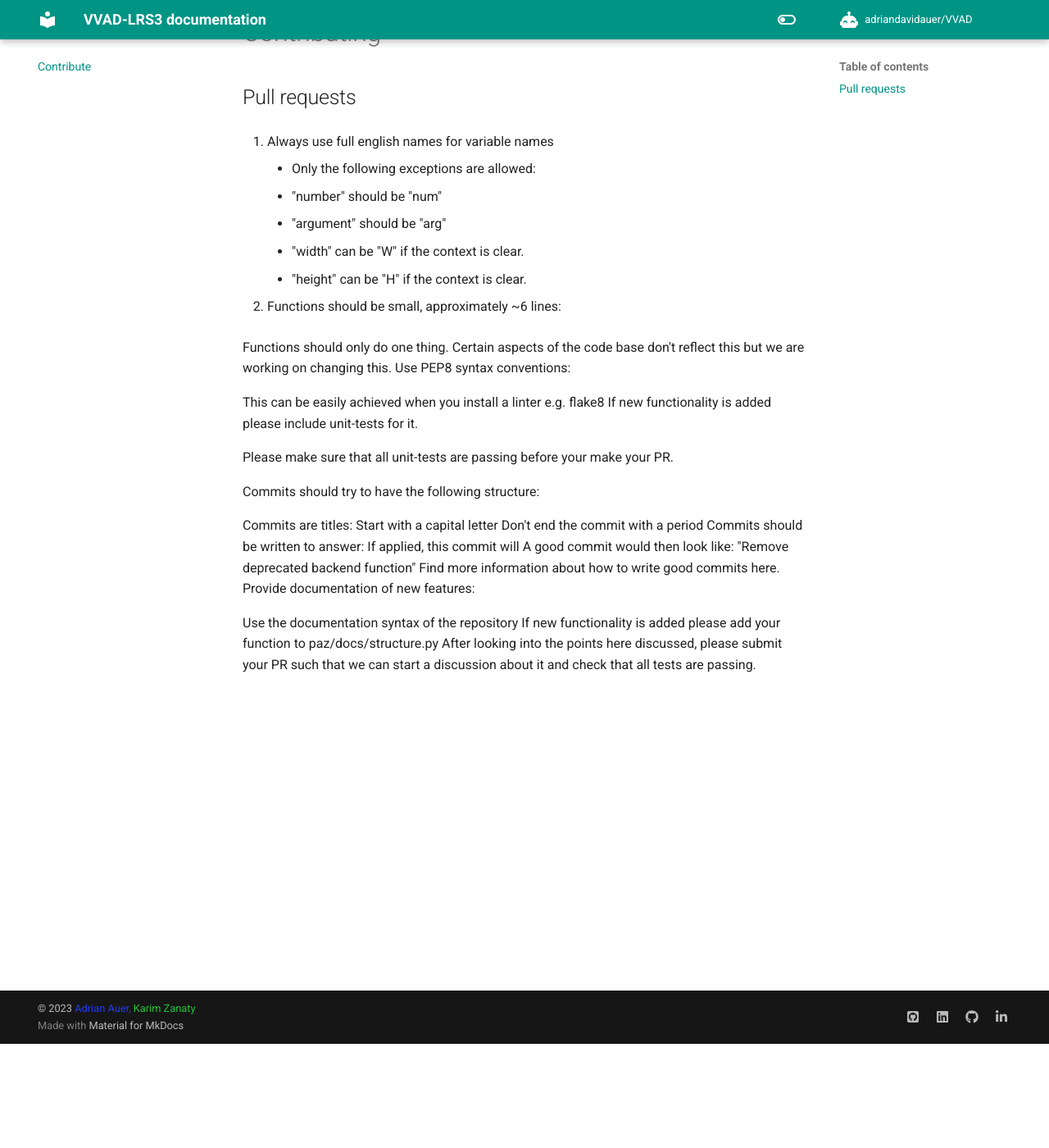
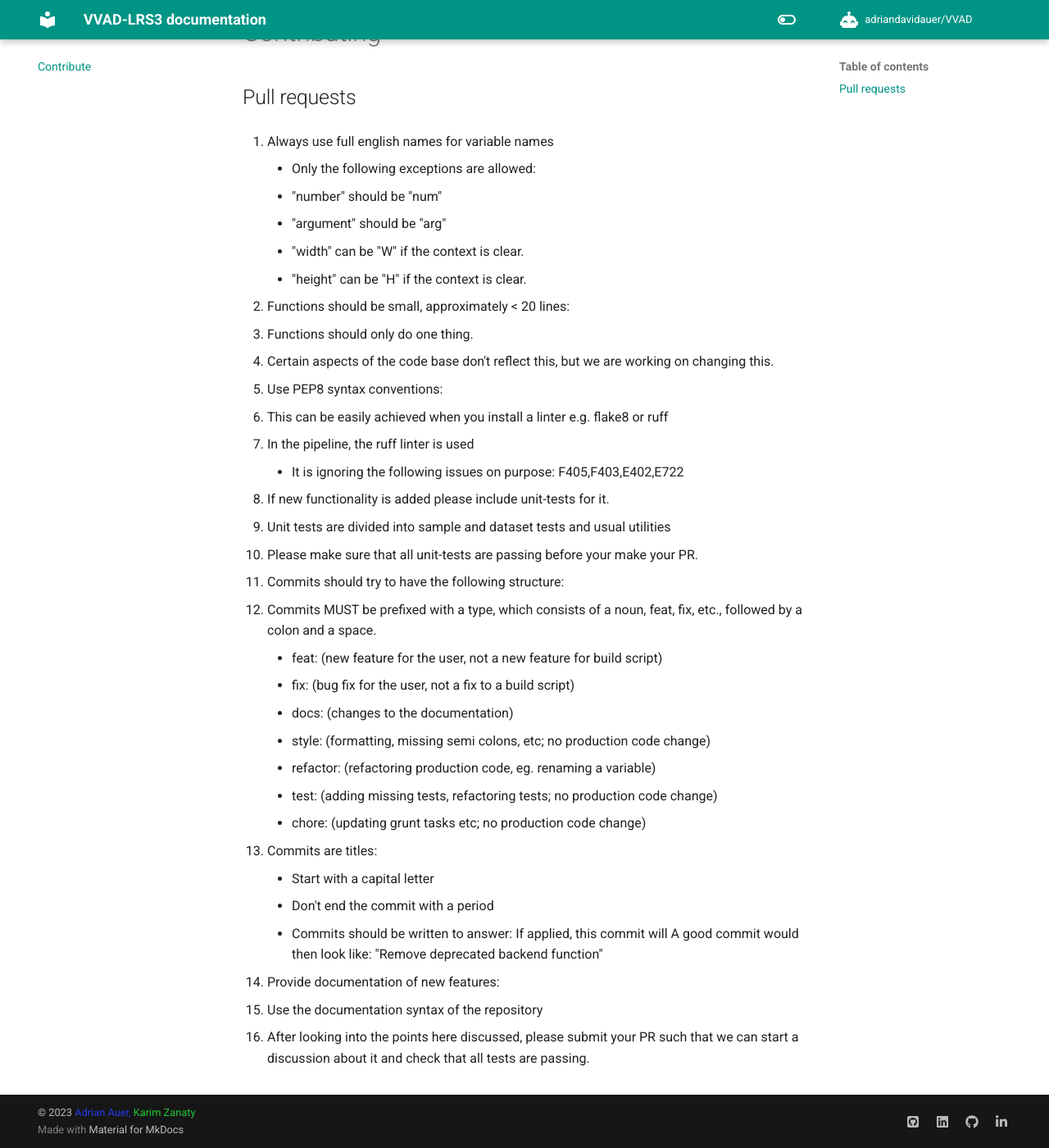
Before and after one commit to adriandavidauer/VVAD, an MkDocs documentation site: the page built from docs/how-to-contribute.md, in a window 1280 px wide and 1400 px high, scrolled down 127 px. Shown: the whole window at 82% size. Built offline with MkDocs 1.6.1 and Material for MkDocs 9.7.7, drawn with Linux system fonts in a browser that asks for light colours; comment, search, counter and statistics services are not loaded.

Commit message:
Docs: Finalize first version of contributing page

```diff
--- a/docs/how-to-contribute.md
+++ b/docs/how-to-contribute.md
@@ -10,26 +10,38 @@
       - "width" can be "W" if the context is clear.
       - "height" can be "H" if the context is clear.
 
-2. Functions should be small, approximately ~6 lines:
+2. Functions should be small, approximately < 20 lines:
 
-Functions should only do one thing.
-Certain aspects of the code base don't reflect this but we are working on changing this.
-Use PEP8 syntax conventions:
+   - Functions should only do one thing.
+   - Certain aspects of the code base don't reflect this, but we are working on changing this.
 
-This can be easily achieved when you install a linter e.g. flake8
-If new functionality is added please include unit-tests for it.
+3. Use PEP8 syntax conventions:
 
-Please make sure that all unit-tests are passing before your make your PR.
+   - This can be easily achieved when you install a linter e.g. flake8 or ruff
+   - In the pipeline, the ruff linter is used
+     - It is ignoring the following issues on purpose: F405,F403,E402,E722
 
-Commits should try to have the following structure:
+4. If new functionality is added please include unit-tests for it.
+   - Unit tests are divided into sample and dataset tests and usual utilities
 
-Commits are titles:
-Start with a capital letter
-Don't end the commit with a period
-Commits should be written to answer: If applied, this commit will A good commit would then look like: "Remove deprecated backend function"
-Find more information about how to write good commits here.
-Provide documentation of new features:
+5. Please make sure that all unit-tests are passing before your make your PR.
 
-Use the documentation syntax of the repository
-If new functionality is added please add your function to paz/docs/structure.py
-After looking into the points here discussed, please submit your PR such that we can start a discussion about it and check that all tests are passing.
+6. Commits should try to have the following structure:
+   - Commits MUST be prefixed with a type, which consists of a noun, feat, fix, etc., followed by a colon and a space.
+     - feat: (new feature for the user, not a new feature for build script)
+     - fix: (bug fix for the user, not a fix to a build script)
+     - docs: (changes to the documentation)
+     - style: (formatting, missing semi colons, etc; no production code change)
+     - refactor: (refactoring production code, eg. renaming a variable)
+     - test: (adding missing tests, refactoring tests; no production code change)
+     - chore: (updating grunt tasks etc; no production code change)
+   - Commits are titles:
+     - Start with a capital letter
+     - Don't end the commit with a period
+     - Commits should be written to answer: If applied, this commit will A good commit would then look like: "Remove deprecated backend function"
+
+7. Provide documentation of new features:
+
+   - Use the documentation syntax of the repository
+
+8. After looking into the points here discussed, please submit your PR such that we can start a discussion about it and check that all tests are passing.
```
